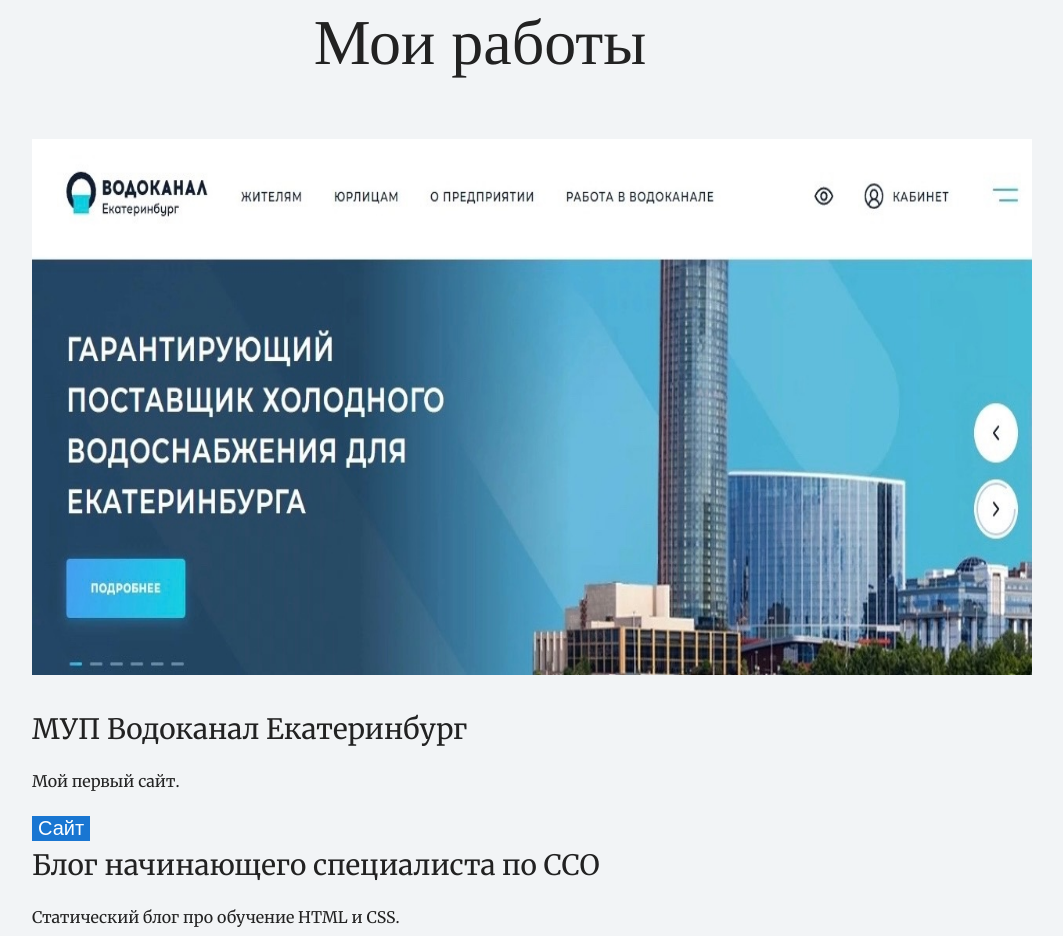
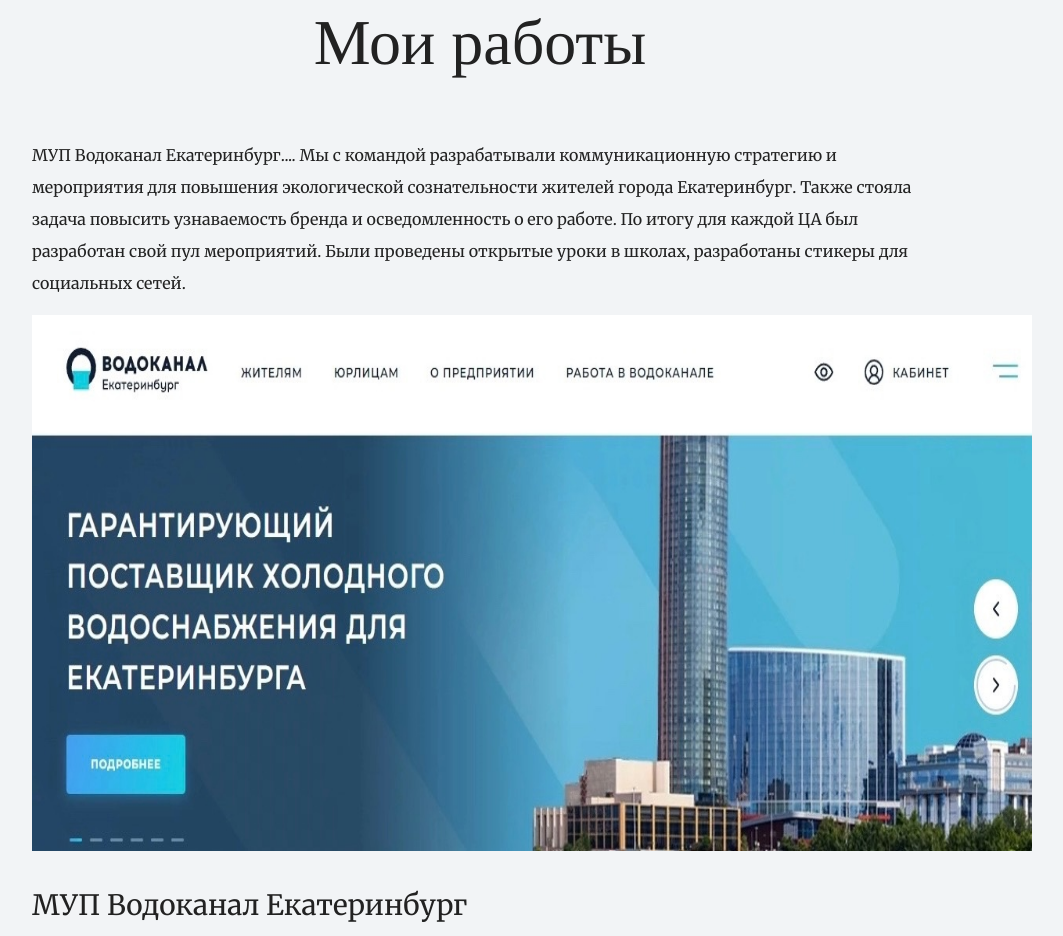
Before and after one commit to Golovkinaaa/my-site2, a plain HTML site: page index.html in a window 1280 px wide. Shown: the part 2319-3255 px from the top of the page, without its empty margins (160-1223 px from the left). Drawn offline with Linux system fonts and the light colour scheme.

Commit message:
Update index.html
добавлено описание проекта

```diff
--- a/index.html
+++ b/index.html
@@ -50,6 +50,7 @@
 
     <section class="portfolio">
       <h2 class="subheading">Мои работы</h2>
+      <p> МУП Водоканал Екатеринбург.... Мы с командой разрабатывали коммуникационную стратегию и мероприятия для повышения экологической сознательности жителей города Екатеринбург. Также стояла задача повысить узнаваемость бренда и осведомленность о его работе. По итогу для каждой ЦА был разработан свой пул мероприятий. Были проведены открытые уроки в школах, разработаны стикеры для социальных сетей.  </p>
 <figure class="project-image">
 <img src="project.jpg" width="1000" height="536" alt="Водоканал">
 </figure>
```
